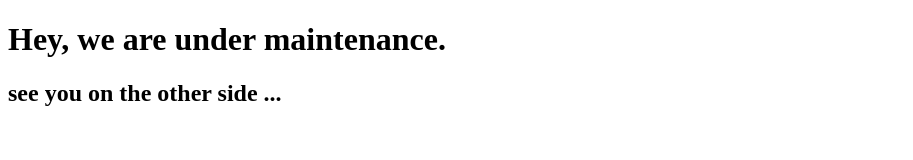
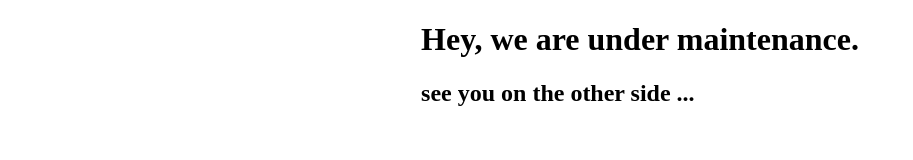
Before and after one commit to febinaf/febinaf.github.io, a plain HTML site: page index.html in a window 1280 px wide. Shown: the whole page, without its empty margins (0-913 px from the left). Drawn offline with Linux system fonts and the light colour scheme.

Commit message:
update internal css for maintenance page

```diff
--- a/index.html
+++ b/index.html
@@ -6,6 +6,14 @@
     <meta name="viewport" content="width=device-width, initial-scale=1.0">
 
         <title>Febin Sunny</title>
+        <style>
+            body{
+                display: flex;
+                justify-content: center;
+                align-items: flex-end;
+                margin: auto;
+            }
+        </style>
 
     </head>
     <body>
```
